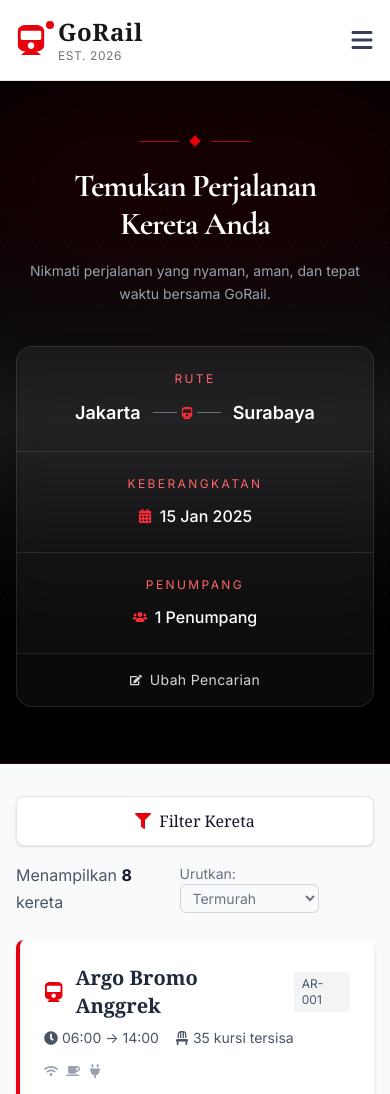
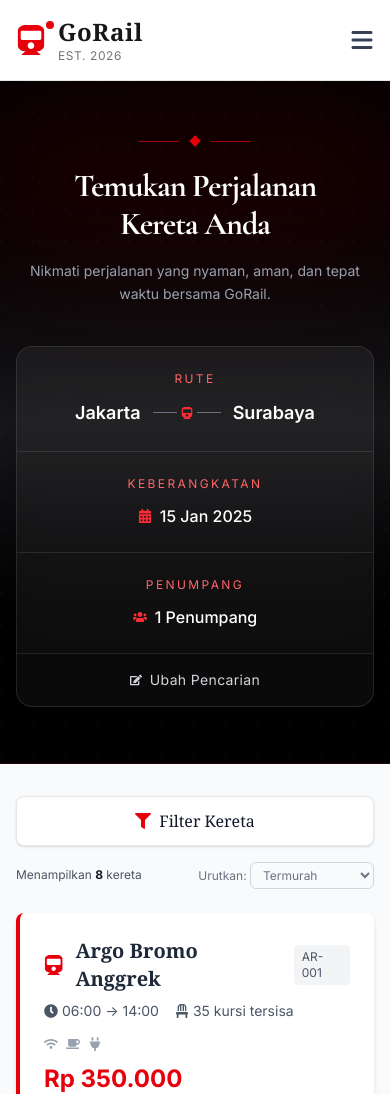
Before and after one commit to genta-bahana-nagari/gorail, a React (Vite) app: page /trains in a window 390 px wide. Shown: the top 1094 px of the page. Built offline with nearby package versions, Linux system fonts and the light colour scheme.

Commit message:
style: fix user view stays on top while loading, medium level style changes

```diff
--- a/src/pages/TrainListPage.jsx
+++ b/src/pages/TrainListPage.jsx
@@ -1,4 +1,4 @@
-import { useState, useEffect, useCallback } from "react";
+import { useState, useEffect, useCallback, useLayoutEffect } from "react";
 import { useNavigate } from "react-router-dom";
 import {
   FaFilter,
@@ -26,6 +26,10 @@ const TrainListPage = () => {
   const [showFilters, setShowFilters] = useState(false);
   const [currentPage, setCurrentPage] = useState(1);
   const trainsPerPage = 5;
+
+  useLayoutEffect(() => {
+    window.scrollTo(0, 0);
+  }, []);
 
   const loadTrains = useCallback(async () => {
     setLoading(true);
@@ -87,7 +91,6 @@ const TrainListPage = () => {
     navigate("/seats");
   };
 
-  // Pagination
   const indexOfLastTrain = currentPage * trainsPerPage;
   const indexOfFirstTrain = indexOfLastTrain - trainsPerPage;
   const currentTrains = filteredTrains.slice(
@@ -98,11 +101,15 @@ const TrainListPage = () => {
 
   if (loading) {
     return (
-      <>
+      <div className="min-h-screen flex flex-col">
         <Navbar />
-        <LoadingSpinner message="Mencari jadwal kereta terbaik untuk Anda..." />
+
+        <div className="flex-1 flex items-center justify-center">
+          <LoadingSpinner message="Mencari jadwal kereta terbaik untuk Anda..." />
+        </div>
+
         <Footer />
-      </>
+      </div>
     );
   }
 
@@ -110,7 +117,7 @@ const TrainListPage = () => {
     <>
       <Navbar />
 
-      <div className="bg-gray-50">
+      <div className="min-h-screen bg-gray-50">
         {/* Hero Banner - Improved Version */}
         <div className="relative bg-linear-to-b from-black via-zinc-900 to-black overflow-hidden border-b border-red-900/30">
           {/* Subtle Pattern */}
@@ -252,7 +259,7 @@ const TrainListPage = () => {
 
               {/* Results Summary */}
               <div className="flex justify-between items-center mb-6">
-                <div>
+                <div className="text-xs md:text-sm lg:text-base">
                   <p className="railway-body text-gray-600">
                     Menampilkan{" "}
                     <span className="font-bold text-gray-900">
@@ -261,9 +268,9 @@ const TrainListPage = () => {
                     kereta
                   </p>
                 </div>
-                <div className="text-sm text-gray-500">
+                <div className="text-xs md:text-sm text-gray-500">
                   <span className="railway-caption">Urutkan: </span>
-                  <select className="border border-gray-300 rounded-md px-2 py-1 text-sm">
+                  <select className="border border-gray-300 rounded-md px-2 py-1 text-xs md:text-sm">
                     <option>Termurah</option>
                     <option>Tercepat</option>
                     <option>Berangkat Pagi</option>
```
